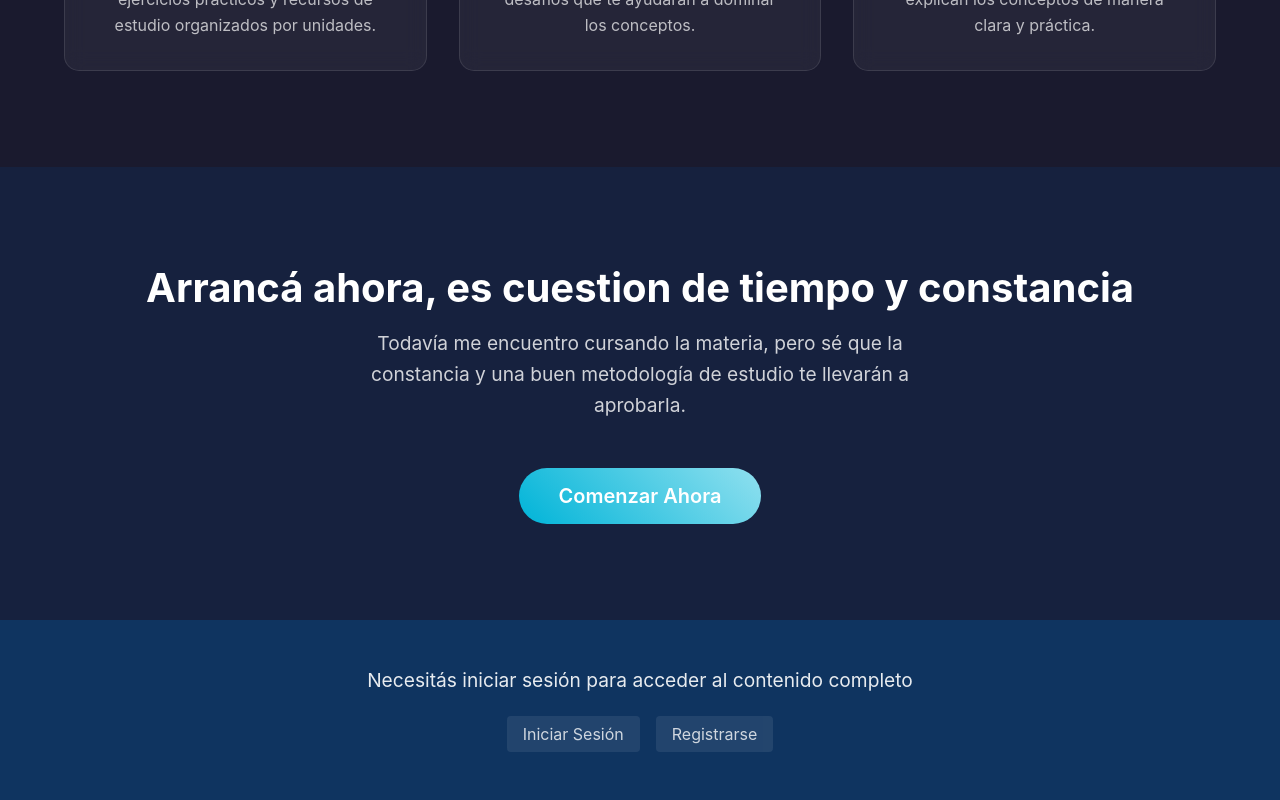
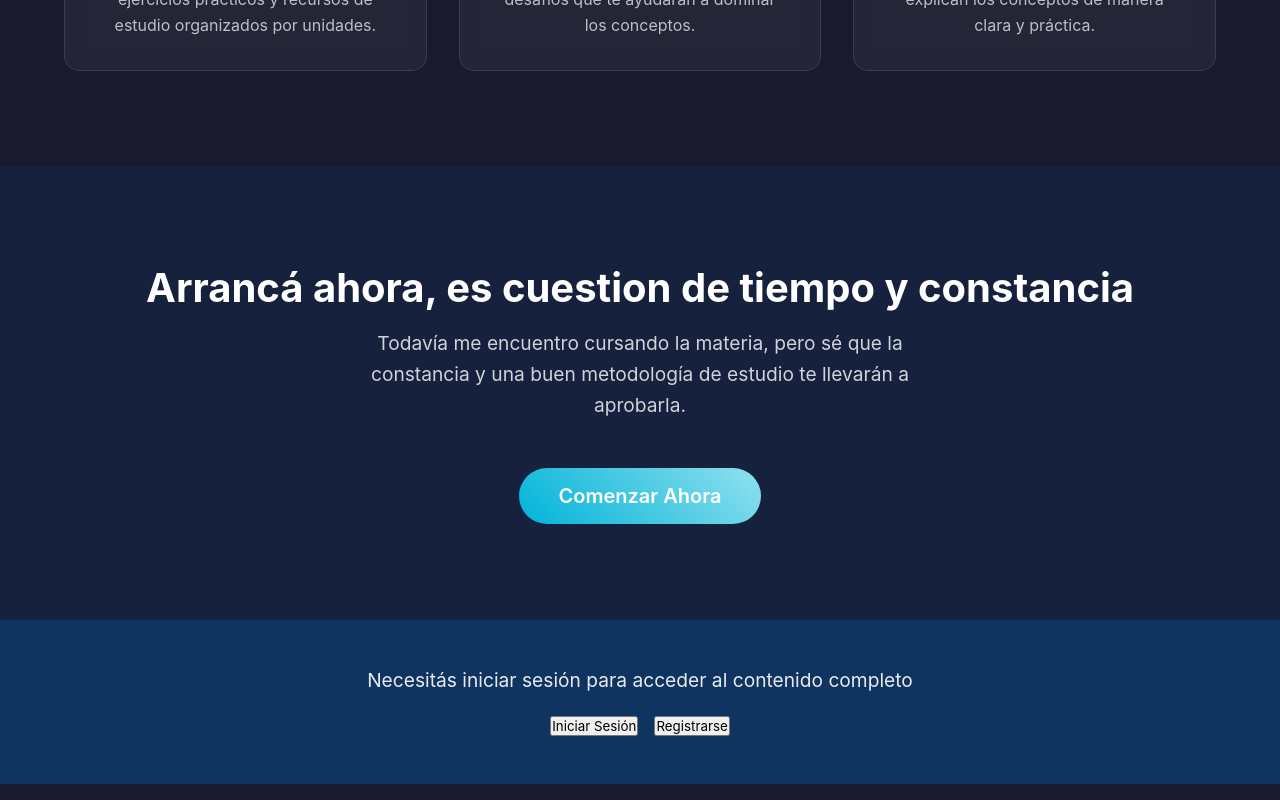
Before and after one commit to MatiasOzores/campus-virtual-programacion, a React (Vite) app: page /#/ in a window 1280 px wide. Shown: the part 1261-2061 px from the top of the page. Built offline with nearby package versions, Linux system fonts and the light colour scheme.

Commit message:
fix: corregir enlaces del footer para usar navigate

```diff
--- a/src/pages/Home.jsx
+++ b/src/pages/Home.jsx
@@ -298,8 +298,18 @@ const Home = () => {
               Necesitás iniciar sesión para acceder al contenido completo
             </p>
             <div className="landing-dark-footer-links">
-              <a href="/login">Iniciar Sesión</a>
-              <a href="/register">Registrarse</a>
+              <button
+                className="footer-link"
+                onClick={() => navigate('/login')}
+              >
+                Iniciar Sesión
+              </button>
+              <button
+                className="footer-link"
+                onClick={() => navigate('/register')}
+              >
+                Registrarse
+              </button>
             </div>
           </footer>
         </div>
```
